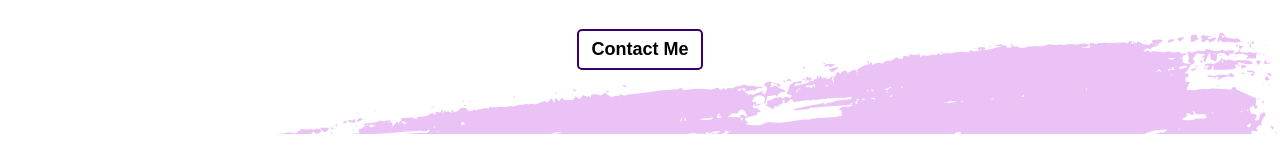
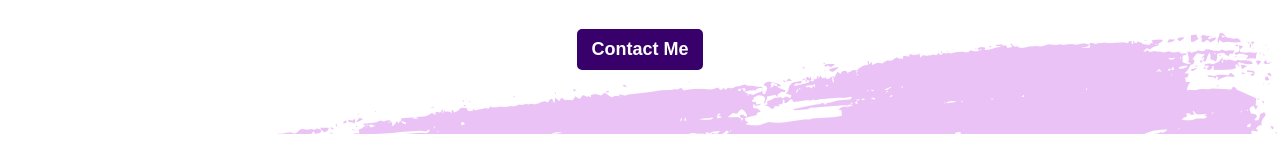
Before and after one commit to jjijju0918/Portfolio, a plain HTML site: page index.html in a window 1280 px wide. In both pictures the pointer is over the button "Contact Me". Shown: the part 602-765 px from the top of the page. Drawn offline with nearby package versions, Linux system fonts and the light colour scheme.

Commit message:
CSS__ContatMe:Color

```diff
--- a/style.css
+++ b/style.css
@@ -151,5 +151,11 @@
   margin: 24px;
   padding: 8px 12px;
   border: 2px solid var(--color-PDark);
+  color: var(--color-purple);
   border-radius: var(--size-border-radius);
 }
+
+.home__contact:hover{
+  background-color: var(--color-PDark);
+  color: var(--color-white);
+}
```
